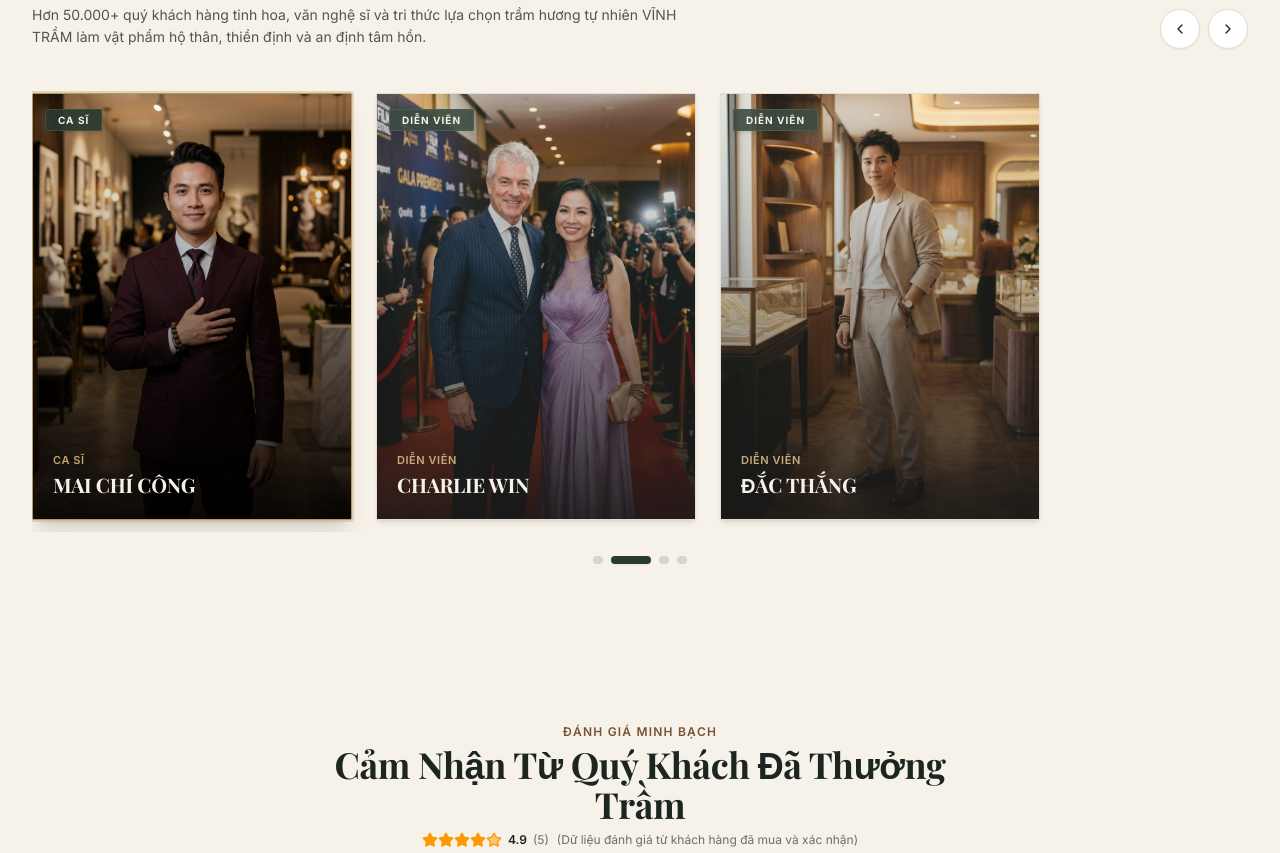
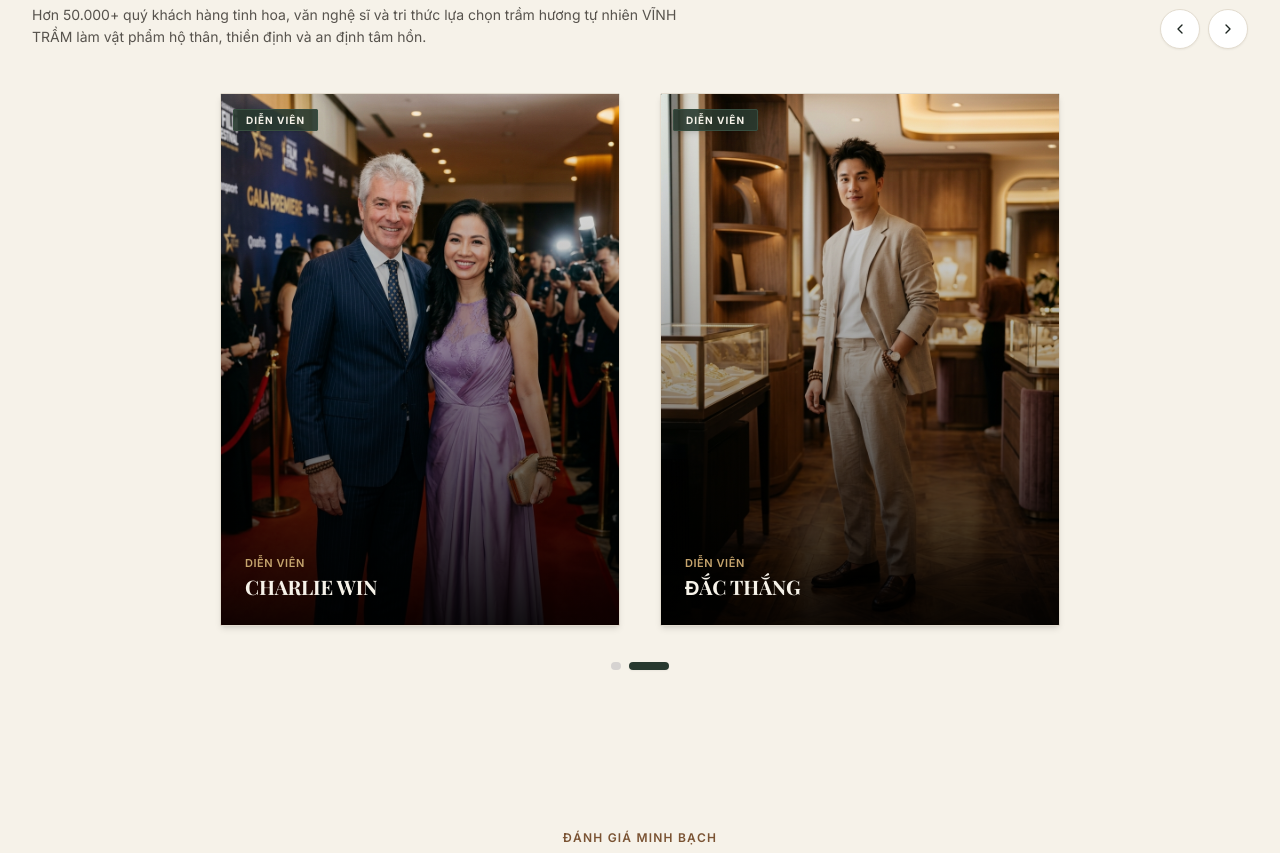
Before and after one commit to buinam1234657Nam/Web_tram_huong, a Next.js app: page / in a window 1280 px wide. Shown: the part 4889-5742 px from the top of the page. Built offline with nearby package versions, Linux system fonts and the light colour scheme.

Commit message:
fix(celebrity): implement balanced responsive paged carousel eliminating trailing empty space

```diff
--- a/src/components/home/CelebrityCommunity.tsx
+++ b/src/components/home/CelebrityCommunity.tsx
@@ -1,6 +1,6 @@
 "use client";
 
-import React, { useRef, useState, useEffect } from "react";
+import React, { useState, useEffect, useMemo } from "react";
 import Image from "next/image";
 import Link from "next/link";
 import { ChevronLeft, ChevronRight, Sparkles, ArrowRight, Quote } from "lucide-react";
@@ -57,44 +57,55 @@ const CELEBRITIES: CelebrityItem[] = [
 ];
 
 export function CelebrityCommunity() {
-  const [activeIndex, setActiveIndex] = useState(0);
+  const [activePage, setActivePage] = useState(0);
   const [isPaused, setIsPaused] = useState(false);
-  const [cardStep, setCardStep] = useState(344);
-  const firstCardRef = useRef<HTMLDivElement>(null);
+  const [cardsPerPage, setCardsPerPage] = useState(2);
 
-  // Measure card width + gap dynamically across mobile & desktop
+  // Responsive page layout: 1 card on mobile, 2 cards on tablet/desktop
   useEffect(() => {
-    const updateStep = () => {
-      if (firstCardRef.current) {
-        setCardStep(firstCardRef.current.offsetWidth + 24); // 24px = gap-6
+    const handleResize = () => {
+      setCardsPerPage(window.innerWidth < 640 ? 1 : 2);
+    };
+    handleResize();
+    window.addEventListener("resize", handleResize);
+    return () => window.removeEventListener("resize", handleResize);
+  }, []);
+
+  // Split celebrities into balanced pages with zero trailing blank gaps
+  const pages = useMemo(() => {
+    const result: CelebrityItem[][] = [];
+    for (let i = 0; i < CELEBRITIES.length; i += cardsPerPage) {
+      result.push(CELEBRITIES.slice(i, i + cardsPerPage));
     }
-    };
-    updateStep();
-    window.addEventListener("resize", updateStep);
-    return () => window.removeEventListener("resize", updateStep);
-  }, []);
+    return result;
+  }, [cardsPerPage]);
+
+  // Ensure active page stays within valid bounds when resizing
+  useEffect(() => {
+    setActivePage((prev) => (prev >= pages.length ? 0 : prev));
+  }, [pages.length]);
 
   // Autonomous auto-advance timer every 4 seconds if not paused
   useEffect(() => {
-    if (isPaused) return;
+    if (isPaused || pages.length <= 1) return;
 
     const interval = setInterval(() => {
-      setActiveIndex((prev) => (prev + 1) % CELEBRITIES.length);
+      setActivePage((prev) => (prev + 1) % pages.length);
     }, 4000);
 
     return () => clearInterval(interval);
-  }, [isPaused, activeIndex]);
+  }, [isPaused, pages.length]);
 
   const handleNext = () => {
-    setActiveIndex((prev) => (prev + 1) % CELEBRITIES.length);
+    setActivePage((prev) => (prev + 1) % pages.length);
   };
 
   const handlePrev = () => {
-    setActiveIndex((prev) => (prev === 0 ? CELEBRITIES.length - 1 : prev - 1));
+    setActivePage((prev) => (prev === 0 ? pages.length - 1 : prev - 1));
   };
 
   const handleDotClick = (idx: number) => {
-    setActiveIndex(idx);
+    setActivePage(idx);
   };
 
   return (
@@ -116,12 +127,13 @@ export function CelebrityCommunity() {
           </div>
 
           {/* Navigation Controls */}
+          {pages.length > 1 && (
             <div className="flex items-center gap-2 shrink-0">
               <button
                 type="button"
                 onClick={handlePrev}
                 className="w-10 h-10 rounded-full border border-border-subtle bg-white text-charcoal hover:bg-forest hover:text-ivory hover:border-forest flex items-center justify-center transition-colors cursor-pointer shadow-xs active:scale-95"
-              aria-label="Xem hình trước"
+                aria-label="Xem trang trước"
               >
                 <ChevronLeft className="w-4 h-4" />
               </button>
@@ -129,15 +141,16 @@ export function CelebrityCommunity() {
                 type="button"
                 onClick={handleNext}
                 className="w-10 h-10 rounded-full border border-border-subtle bg-white text-charcoal hover:bg-forest hover:text-ivory hover:border-forest flex items-center justify-center transition-colors cursor-pointer shadow-xs active:scale-95"
-              aria-label="Xem hình kế tiếp"
+                aria-label="Xem trang kế tiếp"
               >
                 <ChevronRight className="w-4 h-4" />
               </button>
             </div>
+          )}
         </div>
       </FadeIn>
 
-      {/* Gallery Cards Carousel with Motion-Powered Autonomous Slide */}
+      {/* Gallery Cards Carousel with Balanced Pages and Zero Blank Gaps */}
       <div
         className="relative overflow-hidden py-3"
         onMouseEnter={() => setIsPaused(true)}
@@ -146,7 +159,7 @@ export function CelebrityCommunity() {
         onTouchEnd={() => setIsPaused(false)}
       >
         <motion.div
-          drag="x"
+          drag={pages.length > 1 ? "x" : false}
           dragConstraints={{ left: 0, right: 0 }}
           dragElastic={0.2}
           onDragEnd={(_, info) => {
@@ -156,27 +169,26 @@ export function CelebrityCommunity() {
               handlePrev();
             }
           }}
-          animate={{ x: -activeIndex * cardStep }}
+          animate={{ x: `-${activePage * 100}%` }}
           transition={{ type: "spring", stiffness: 180, damping: 24 }}
-          className="flex gap-6 will-change-transform cursor-grab active:cursor-grabbing"
+          className="flex will-change-transform cursor-grab active:cursor-grabbing"
         >
-          {CELEBRITIES.map((celeb, idx) => (
+          {pages.map((pageCards, pIdx) => (
+            <div
+              key={pIdx}
+              className="w-full shrink-0 flex justify-center items-center gap-6 sm:gap-8 lg:gap-10 px-2"
+            >
+              {pageCards.map((celeb) => (
                 <div
                   key={celeb.id}
-              ref={idx === 0 ? firstCardRef : undefined}
-              onClick={() => handleDotClick(idx)}
-              className={`group relative flex-none w-[280px] sm:w-[320px] aspect-[3/4] bg-forest-dark rounded-xs overflow-hidden border shadow-md hover:shadow-2xl transition-all duration-500 cursor-pointer ${
-                activeIndex === idx
-                  ? "border-champagne/90 ring-2 ring-champagne/40 shadow-xl"
-                  : "border-border-subtle hover:border-champagne/60 opacity-90 hover:opacity-100"
-              }`}
+                  className="group relative flex-none w-[280px] sm:w-[320px] md:w-[360px] lg:w-[400px] aspect-[3/4] bg-forest-dark rounded-xs overflow-hidden border border-border-subtle hover:border-champagne/80 shadow-md hover:shadow-2xl transition-all duration-500 cursor-pointer"
                 >
                   {/* Background Image with 105% Zoom on Hover */}
                   <Image
                     src={celeb.image}
                     alt={`${celeb.title} ${celeb.name} cùng trầm hương VĨNH TRẦM`}
                     fill
-                sizes="(max-width: 640px) 280px, 320px"
+                    sizes="(max-width: 640px) 280px, (max-width: 1024px) 360px, 400px"
                     className="object-cover object-top transition-transform duration-700 ease-out group-hover:scale-105"
                   />
 
@@ -192,7 +204,7 @@ export function CelebrityCommunity() {
                   </div>
 
                   {/* Bottom Content: Always Visible Name + Hover Quote Reveal */}
-              <div className="absolute inset-x-0 bottom-0 p-5 z-10 flex flex-col justify-end text-ivory">
+                  <div className="absolute inset-x-0 bottom-0 p-5 sm:p-6 z-10 flex flex-col justify-end text-ivory">
                     {/* Quote revealed on Hover */}
                     <div className="max-h-0 overflow-hidden group-hover:max-h-36 transition-all duration-500 ease-out">
                       <div className="pt-2 pb-3 border-b border-ivory/20 mb-3">
@@ -222,25 +234,29 @@ export function CelebrityCommunity() {
                   </div>
                 </div>
               ))}
+            </div>
+          ))}
         </motion.div>
       </div>
 
-      {/* Pagination Dots with Active Smooth Width & Auto-play State */}
+      {/* Pagination Dots with Active Smooth Width & Exact Page Count */}
+      {pages.length > 1 && (
         <div className="flex items-center justify-center gap-2 mt-6">
-        {CELEBRITIES.map((_, idx) => (
+          {pages.map((_, idx) => (
             <button
               key={idx}
               type="button"
               onClick={() => handleDotClick(idx)}
-            aria-label={`Chuyển đến nghệ sĩ ${idx + 1}`}
+              aria-label={`Chuyển đến trang ${idx + 1}`}
               className={`h-2 rounded-full transition-all duration-500 cursor-pointer ${
-              activeIndex === idx
+                activePage === idx
                   ? "w-10 bg-forest shadow-xs"
                   : "w-2.5 bg-stone-300 hover:bg-stone-400"
               }`}
             />
           ))}
         </div>
+      )}
     </section>
   );
 }
```
Lines whose indentation alone changed are shown as unchanged.
